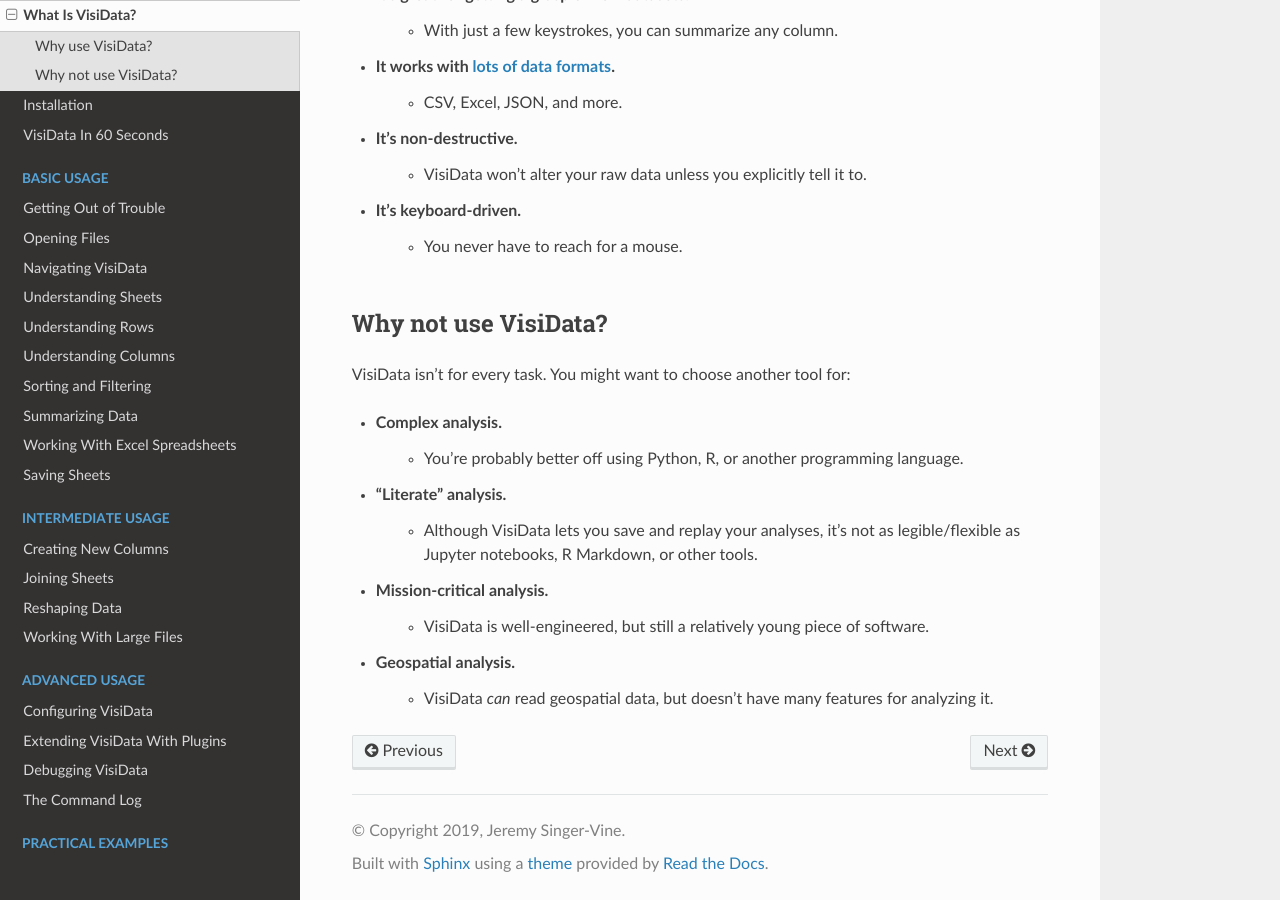
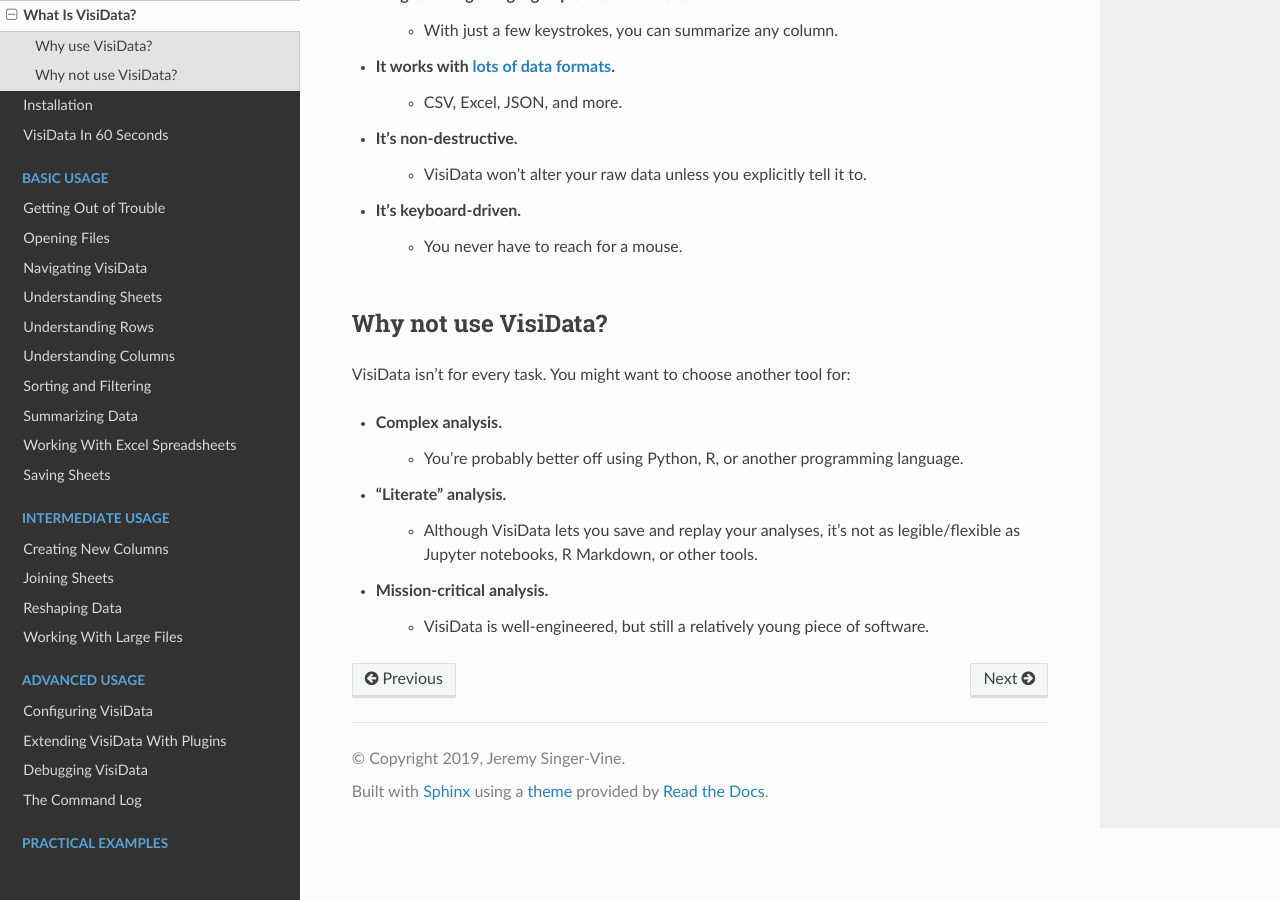
Before and after one commit to jsvine/intro-to-visidata, a Sphinx documentation site: the page built from docs/the-big-picture/what-is-visidata.rst, in a window 1280 px wide and 900 px high, scrolled down 622 px. Built offline with Sphinx 7.4.7 and the Read the Docs theme 2.0.0, drawn with Linux system fonts in a browser that asks for light colours.

Commit message:
Remove geospatial reference from "Why not..." list
See https://github.com/jsvine/intro-to-visidata/issues/14

```diff
--- a/docs/the-big-picture/what-is-visidata.rst
+++ b/docs/the-big-picture/what-is-visidata.rst
@@ -38,5 +38,3 @@
     - Although VisiData lets you save and replay your analyses, it's not as legible/flexible as Jupyter notebooks, R Markdown, or other tools.
 - Mission-critical analysis.
     - VisiData is well-engineered, but still a relatively young piece of software.
-- Geospatial analysis.
-    - VisiData *can* read geospatial data, but doesn't have many features for analyzing it.
```
